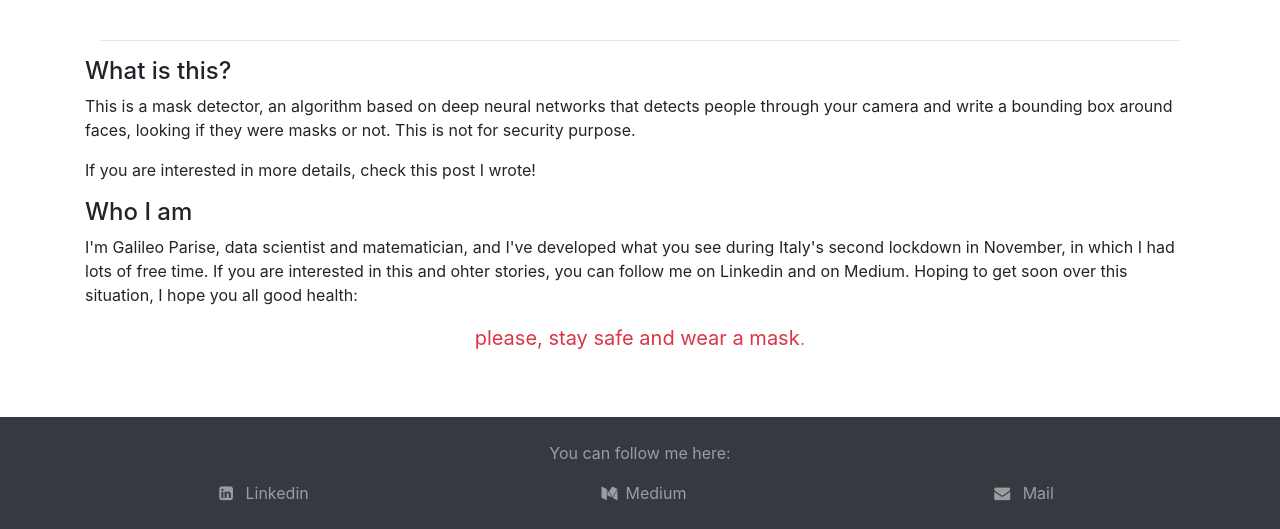
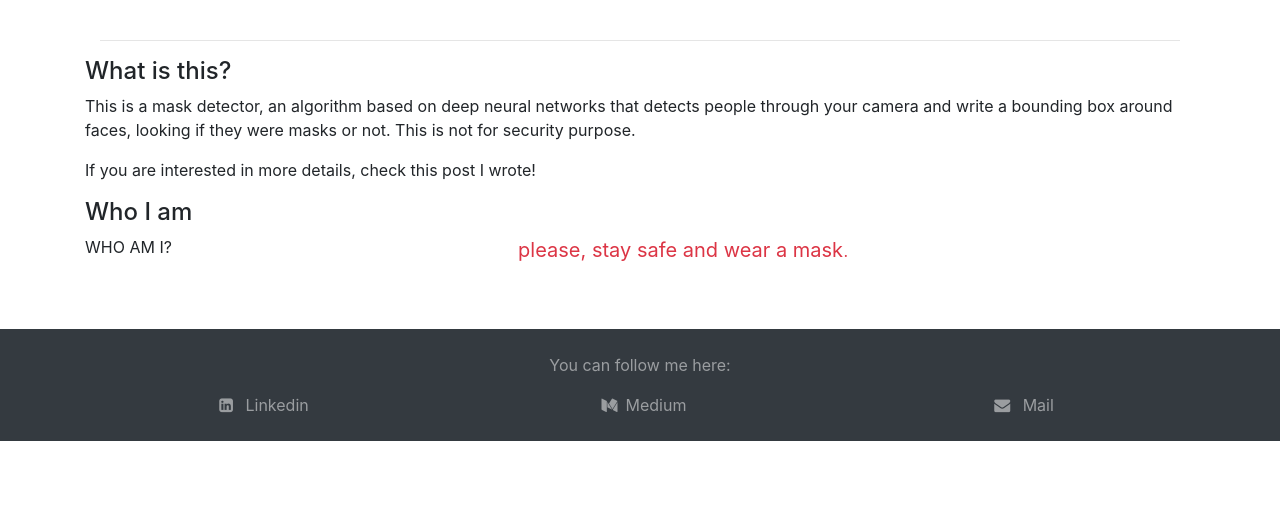
Before and after one commit to pstndr/mask-detection, a Python web app: template app/templates/home_page.html in a window 1280 px wide. Shown: the part 767-1296 px from the top of the page. After the commit the page ends 1208 px from the top, so only its background shows below. Run offline with Jinja, Linux system fonts and the light colour scheme; the template is opened without the code that fills it, so the values that code supplies are empty.

Commit message:
Update home_page.html

```diff
--- a/app/templates/home_page.html
+++ b/app/templates/home_page.html
@@ -41,12 +41,7 @@
             <h4>Who I am</h4>
         </div>
         <div class="row mb-5">
-            <p>I'm Galileo Parise, data scientist and matematician, and I've developed what you see during Italy's
-                second lockdown in November, in which I had lots of free time. If you are interested in this and ohter
-                stories,
-                you can follow me on Linkedin and on Medium.
-                Hoping to get soon over this situation,
-                I hope you all good health:</p>
+            <p>WHO AM I?</p>
             <p class="d-flex mx-auto lead text-danger"><strong>please, stay safe and wear a mask</strong>.</p>
             <p></p>
         </div>
```
